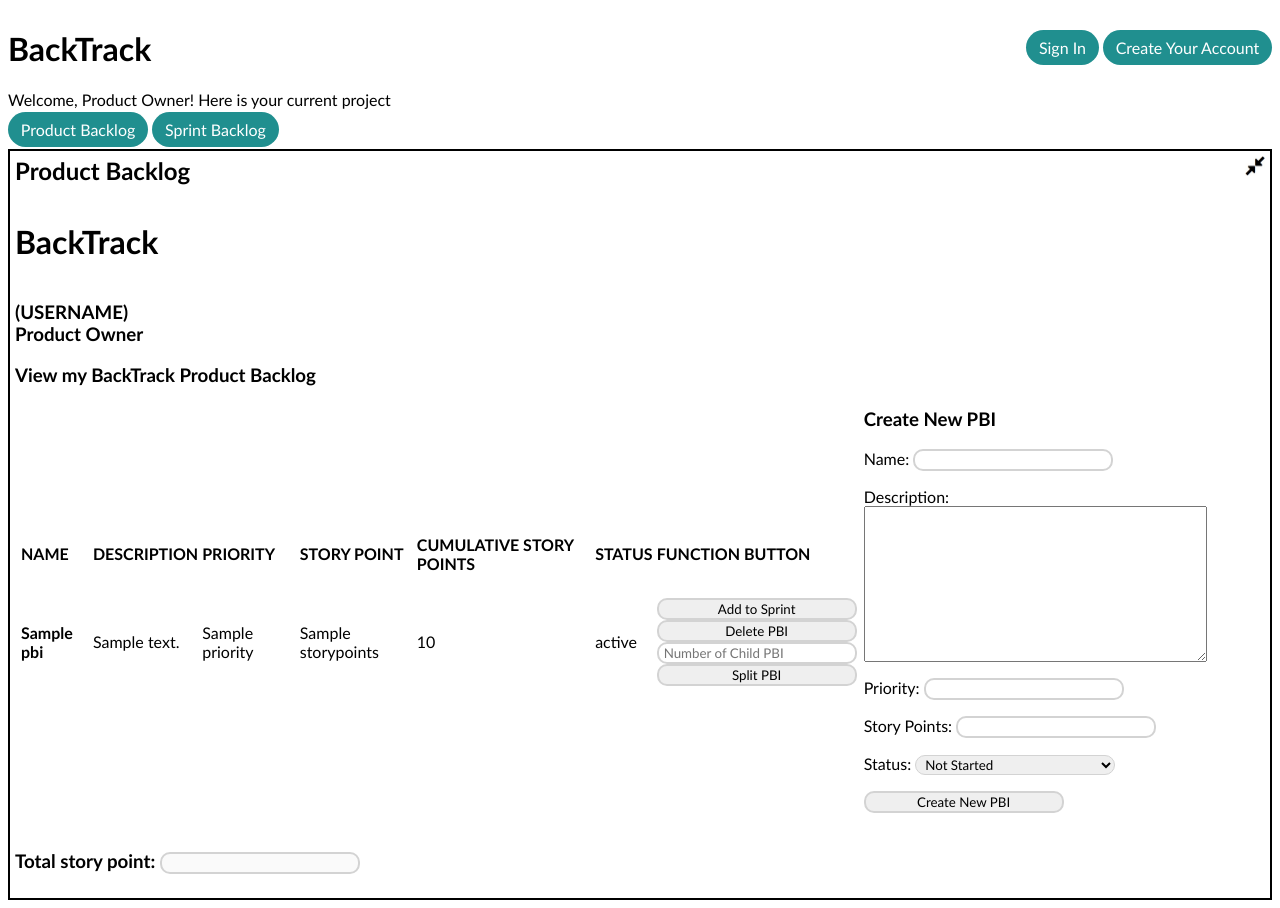
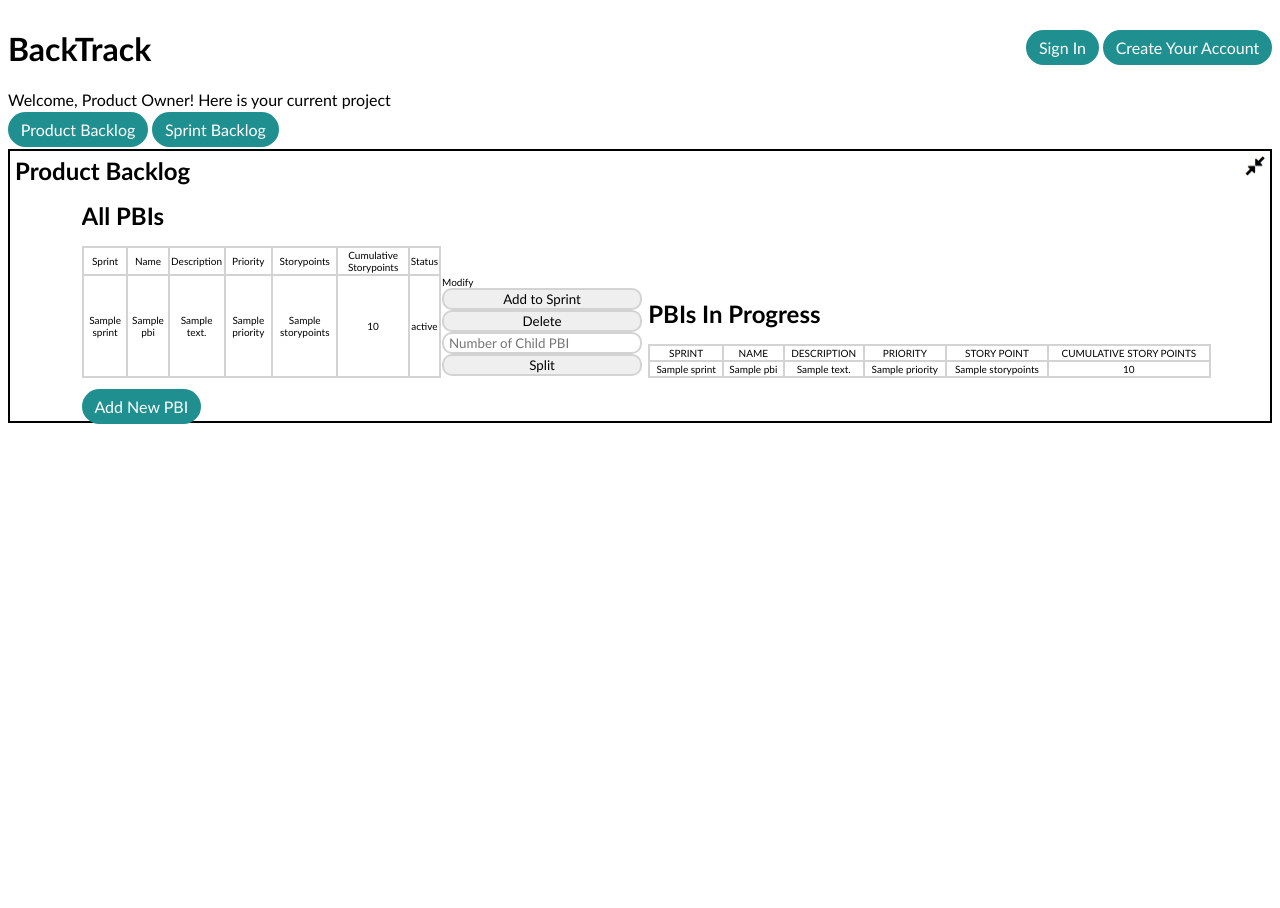
Before and after one commit to mtruong68/backtrack, a Django app: template backtrackapp/templates/backtrackapp/productOwnerProductBacklog.html in a window 1280 px wide. After the commit the page ends 424 px from the top, so only its background shows below. Run offline with Django 3.2, Linux system fonts and the light colour scheme; data comes from the database, SQL or seed files in the repository; both versions use the stored data as it was after the commit; tables that the repository leaves empty hold one stand-in row (values such as "Sample post"); the template is opened without the code that fills it: values that come from a table or form of the project are taken from there, most other values are stand-ins (such as "Sample title", 1, 10 or a date in 2020).

Commit message:
Product Owner Product Backlog Updated
1. Separate Add New PBI Function from the View Backlog page
2. Update the display layout

```diff
--- a/backtrackapp/templates/backtrackapp/productOwnerProductBacklog.html
+++ b/backtrackapp/templates/backtrackapp/productOwnerProductBacklog.html
@@ -19,99 +19,100 @@
 
 
 
-  <div id="heading">
-    <div id="title"><h1>BackTrack</h1></div>
-    <div id="user"><h3>(USERNAME)<br>Product Owner</h3></div>
-    <div id="subTitle"><h3>View my <a href="{% url 'backtrack:project_pb' project.id %}">{{project.name}}</a> Product Backlog</h3></div>
-  </div>
-
-  <div id="sprintBacklog">
-    {% if latestSprint %}
-    <h3><a href="{% url 'backtrack:project_sb' latestSprint %}">Sprint backlog</a></h3>
-    {% endif %}
-  </div>
-
-  <table id="mainFrame">
-    <tr>
-
-      <td>
-        <div id="entriesPBI">
-
-          <form method="POST">{% csrf_token %}
-            <table id="PBI">
-              <tr id="header">
-                <td class="itemPBI">
-                  <h4>NAME</h4>
-                </td>
-                <td class="itemPBI">
-                  <h4>DESCRIPTION</h4>
-                </td>
-                <td class="itemPBI">
-                  <h4>PRIORITY</h4>
-                </td>
-                <td class="itemPBI">
-                  <h4>STORY POINT</h4>
-                </td>
-                <td class="itemPBI">
-                  <h4>CUMULATIVE STORY POINTS</h4>
-                </td>
-                <td class="itemPBI">
-                  <h4>STATUS</h4>
-                </td>
-                <td class="itemPBI">
-                  <h4>FUNCTION BUTTON</h4>
-                </td>
+<div class="divider"></div>
+<div class="columnView">
+<div class="contentTitle">All PBIs</div><p>
+<form method="POST">
+{% csrf_token %}
+<table class="displayTable">
+<tr class="heading">
+<td class="displayTableCell">Sprint</td>
+<td class="displayTableCell">Name</td>
+<td class="displayTableCell">Description</td>
+<td class="displayTableCell">Priority</td>
+<td class="displayTableCell">Storypoints</td>
+<td class="displayTableCell">Cumulative Storypoints</td>
+<td class="displayTableCell">Status</td>
 </tr>
 {% for el in pbi_cum_points_list %}
 <tr>
-                <td class="itemPBI">
-                  <b><a href="{% url 'backtrack:modify_PBI' el.pbi.id %}" target="_parent">{{el.pbi.name}}</a></b>
-                  <input type="hidden" name="pbi" value="{{el.pbi.id}}" />
+<td class="displayTableCell">{{el.pbi.sprint}}</td>
+<td class="displayTableCell">
+{{el.pbi.name}}
+<input type="hidden" name="pbi" value="{{el.pbi.id}}">
 </td>
-                <td class="itemPBI">
-                  {{el.pbi.desc}}
-                </td>
-                <td class="itemPBI">
-                  {{el.pbi.priority}}
-                </td>
-                <td class="itemPBI">
-                  {{el.pbi.storypoints}}
-                </td>
-                <td class="itemPBI">
-                  {{el.cum_points}}
-                </td>
-                <td class="itemPBI">
-                  {{el.pbi.status}}
-                </td>
-                <td class="itemPBI">
-                  <input type="submit" value="Add to Sprint" name="addToSprint"/><br>
-                  <input type="submit" value="Delete PBI" name="deletePBI"/><br>
+<td class="displayTableCell">{{el.pbi.desc}}</td>
+<td class="displayTableCell">{{el.pbi.priority}}</td>
+<td class="displayTableCell">{{el.pbi.storypoints}}</td>
+<td class="displayTableCell">{{el.cum_points}}</td>
+<td class="displayTableCell">{{el.pbi.get_status_display}}</td>
+<td>
+<a href="{% url 'backtrack:modify_PBI' el.pbi.id %}">Modify</a><br>
+<input type="submit" value="Add to Sprint" name="addToSprint"><br>
+<input type="submit" value="Delete" name="deletePBI"><br>
 <input type="text" placeholder="Number of Child PBI" name="numOfChildPBI"><br>
-                  <input type="submit" value="Split PBI" name="splitPBI"/>
+<input type="submit" value="Split" name="splitPBI">
 </td>
 </tr>
 {% endfor %}
 </table>
 </form>
-
-        </div>
-      </td>
-
-      <td>
-        <div id="createNewPBI">
-          <form method="POST">
-            {% csrf_token %}
-            <h3>Create New PBI</h3>
-            {{form.as_p}}
-            <input type="submit" value="Create New PBI" name="createNewPBI"/>
-          </form>
 </div>
 
-      </td>
 
+
+
+
+<div class="columnView">
+<div class="contentTitle">PBIs In Progress</div><p>
+<table class="displayTable">
+<tr class="heading">
+<td class="displayTableCell">SPRINT</td>
+<td class="displayTableCell">NAME</td>
+<td class="displayTableCell">DESCRIPTION</td>
+<td class="displayTableCell">PRIORITY</td>
+<td class="displayTableCell">STORY POINT</td>
+<td class="displayTableCell">CUMULATIVE STORY POINTS</td>
 </tr>
+{% for el in pbi_cum_points_list %}
+<tr>
+<td class="displayTableCell">{{el.pbi.sprint}}</td>
+<td class="displayTableCell">{{el.pbi.name}}</td>
+<td class="displayTableCell">{{el.pbi.desc}}</td>
+<td class="displayTableCell">{{el.pbi.priority}}</td>
+<td class="displayTableCell">{{el.pbi.storypoints}}</td>
+<td class="displayTableCell">{{el.cum_points}}</td>
+</tr>
+{% endfor %}
 </table>
-  <div><h3>Total story point: <input type="text" disabled="true" size="10"></h3></div>
+</div>
+<div class="divider"></div>
+
+
+
+
+
+
+
+
+
+
+
+
+
+
+
+
+
+
+
+
+<span class="actionButton"><a href="{% url 'backtrack:new_PBI' project.id %}">Add New PBI</a></span>
+
+
+
+
+
 
 </div>
 
--- a/backtrackapp/urls.py
+++ b/backtrackapp/urls.py
@@ -9,7 +9,8 @@ urlpatterns = [
     path('', views.IndexView.as_view(), name='index'),
 
     path('<int:pk>/productbacklog/', views.ProductBacklogView.as_view(), name="project_pb"),
-    path('<int:pk>/modifyPBI/', views.ModifyPBI.as_view(), name="modify_PBI"),
+    path('<int:pk>/newPBI/', views.NewPBIView.as_view(), name="new_PBI"),
+    path('<int:pk>/modifyPBI/', views.ModifyPBIView.as_view(), name="modify_PBI"),
 
     path('<int:pk>/sprintbacklog/', views.SprintBacklogView.as_view(), name="project_sb"),
     path('<int:pk>/newtask/', views.NewTaskView.as_view(), name="new_task"),
```
Also changed, not shown: backtrackapp/templates/backtrackapp/_new_PBI.html (+21 -25 lines), backtrackapp/views.py (+37 -21 lines), db.sqlite3. Lines whose indentation alone changed are shown as unchanged.
